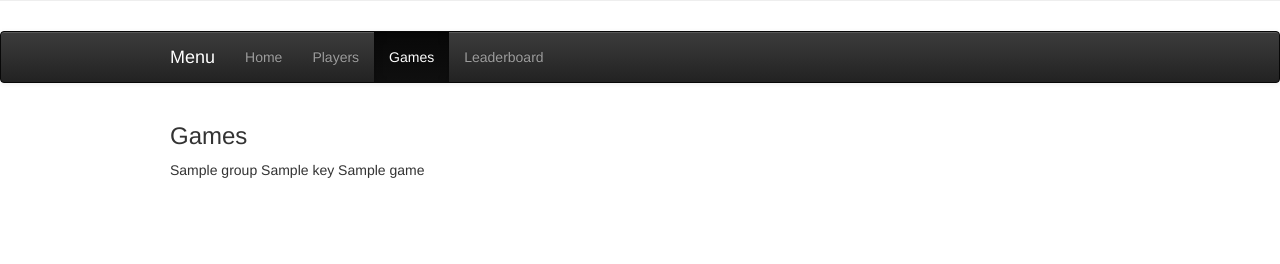
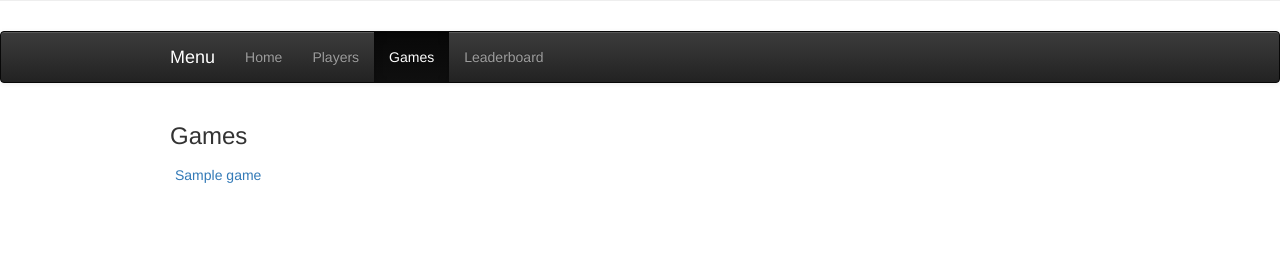
Before and after one commit to adelprete/Pickup-Basketball-Stats, a Django app: template basketball/templates/games_home.html in a window 1280 px wide. Shown: the part 194-458 px from the top of the page. Run offline with Django 3.2, Linux system fonts and the light colour scheme; the template is opened without the code that fills it: most values are stand-ins (such as "Sample title", 1, 10 or a date in 2020); parts of the project's set-up code (start-up, migrations or seed data) failed here and were passed over; some libraries are stand-ins or nearby versions.

Commit message:
fixed games_home.html

```diff
--- a/basketball/templates/games_home.html
+++ b/basketball/templates/games_home.html
@@ -1,14 +1,8 @@
 {% extends 'base.html' %}
 {% block body %}
 	<h3>Games</h3>
-	{% for group in group_list %}
-		{{ group }}
-		{% for key,value in group %}
-			{{ key }}
-			{% for game in value %}
-				{{ game }}
-			{% endfor %}
-		{% endfor %}
+	{% for game in games %}
+	<div style="padding:5px;"><a href="{{ game.get_absolute_url }}">{{ game }}</a></div>
 	{% endfor %}
 {% endblock %}
 {% block active_tab %}
```
